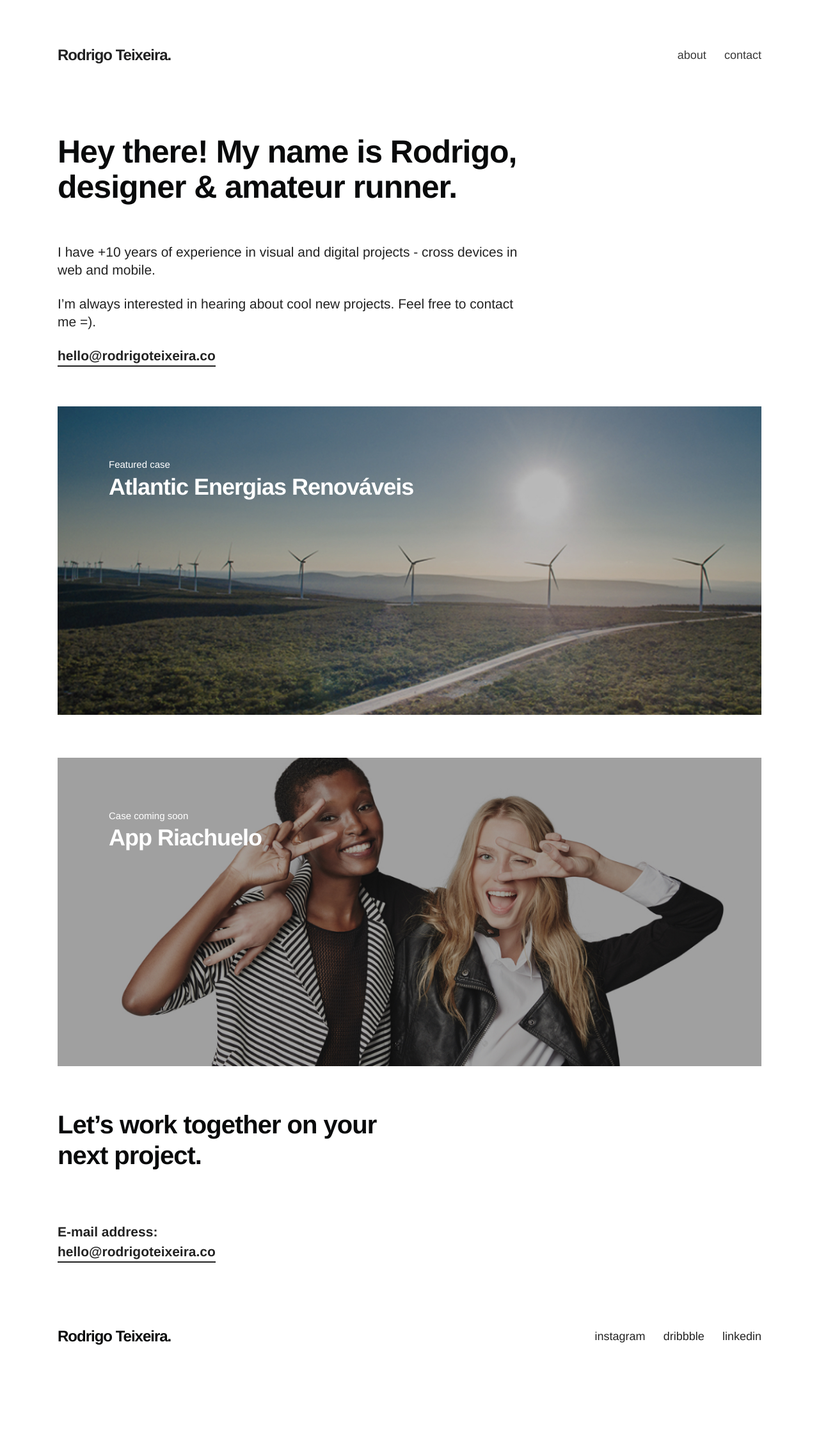
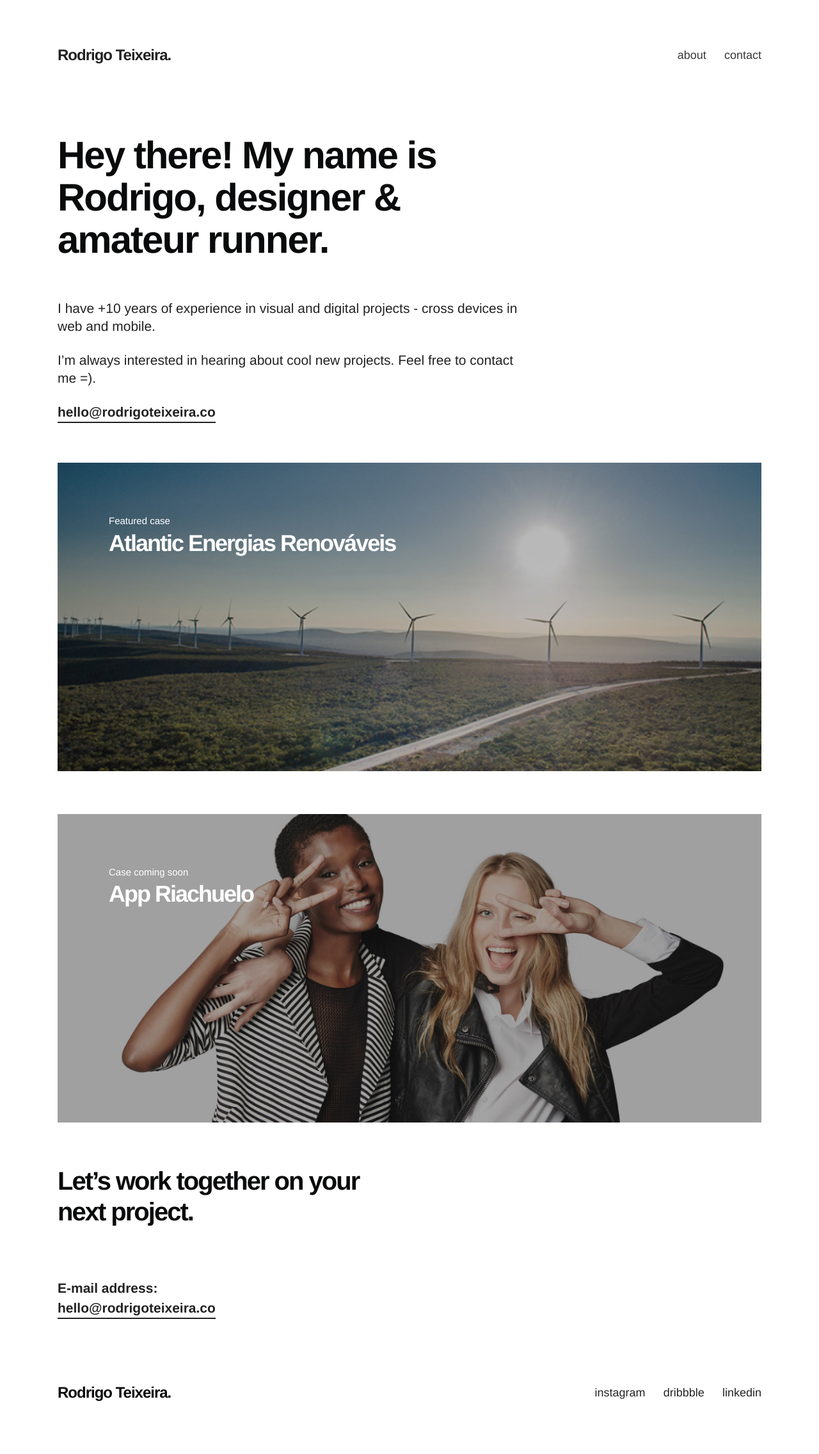
Before and after one commit to drigoteixeira/drigoteixeira.github.io, a Jekyll site: the page built from index.html, in a window 1280 px wide. Shown: the whole page at 64% size. Built offline with Jekyll 4.4.1, drawn with Linux system fonts in a browser that asks for light colours; nearby versions of some CDN libraries; before the commit the page ends 2184 px from its top, so only the background shows below that.

Commit message:
Update mobile typography

```diff
--- a/_scss/typography.scss
+++ b/_scss/typography.scss
@@ -8,7 +8,7 @@
 h6 {
   font-weight: 700;
   margin-bottom: 8rem;
-  letter-spacing: -1px;
+  letter-spacing: -2px;
   color: $gray-2;
   margin-top: 0;
   font-family: "Helvetica Neue", Helvetica, Arial, sans-serif;
@@ -243,7 +243,7 @@
 
 @media (min-width: 550px) {
   h1,
-  .jumbo h1 { font-size: 5rem;}
+  .jumbo h1 { font-size: 6rem;}
   h2 { font-size: 4rem; }
   h3 { font-size: 3.6rem;}
   h4 { font-size: 3.0rem; }
@@ -253,7 +253,7 @@
 
 @media (max-width: 550px) {
   h1 { font-size: 4rem;}
-  .jumbo h1 { font-size: 5rem;}
+  .jumbo h1 { font-size: 4rem;}
   h2 { font-size: 4rem; }
   h3 { font-size: 3.6rem;}
   h4 { font-size: 3.0rem; }
--- a/index.html
+++ b/index.html
@@ -1,6 +1,8 @@
 ---
 layout: home
 ---
+
+
 <div class="hero-cover">
     <div class="container">
         <div class="row">
```
